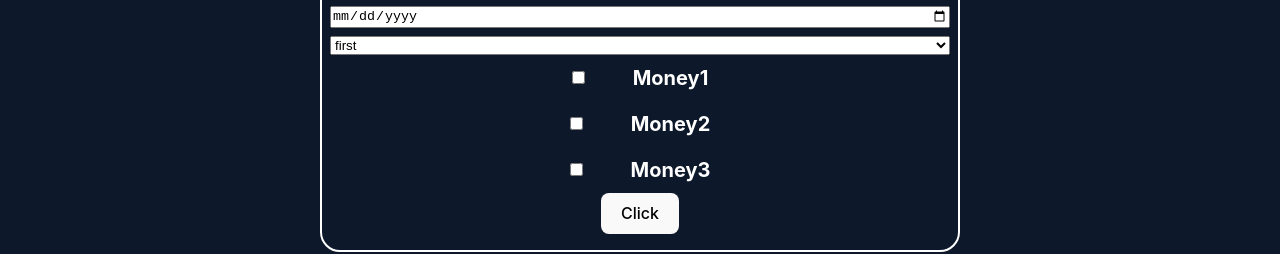
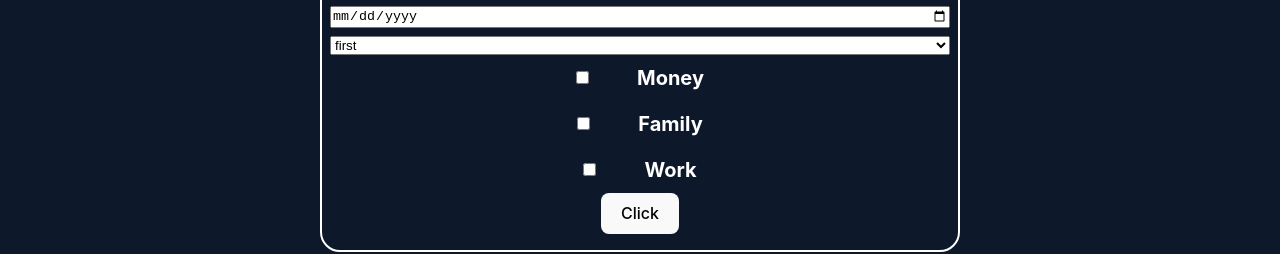
Before and after one commit to LineCoran/react-components, a React (Vite) app: page /#/ in a window 1280 px wide. Shown: the part 163-417 px from the top of the page. Built offline with nearby package versions, Linux system fonts and the light colour scheme.

Commit message:
feat: create checkbox element

```diff
--- /dev/null
+++ b/src/components/UI/Checkbox/Checkbox.tsx
@@ -0,0 +1,12 @@
+import { forwardRef } from 'react';
+
+interface CheckboxProps {
+  name: string;
+}
+
+export const Checkbox = forwardRef<HTMLInputElement, CheckboxProps>((props, ref) => (
+  <div className="checkbox">
+    <input type="checkbox" ref={ref} id={props.name} name={props.name} value={props.name} />
+    <p>{props.name}</p>
+  </div>
+));
--- a/src/pages/Forms/Form.tsx
+++ b/src/pages/Forms/Form.tsx
@@ -1,6 +1,7 @@
 import React, { Component } from 'react';
 import Container from '../../components/Container/Container';
 import NavBar from '../../components/NavBar/NavBar';
+import { Checkbox } from '../../components/UI/Checkbox/Checkbox';
 import './Form.css';
 
 type FormState = {
@@ -17,15 +18,17 @@ export default class Form extends Component<object, FormState> {
   dateInput = React.createRef<HTMLInputElement>();
   selectInput = React.createRef<HTMLSelectElement>();
 
-  checkboxes = [
-    React.createRef<HTMLInputElement>(),
-    React.createRef<HTMLInputElement>(),
-    React.createRef<HTMLInputElement>(),
-  ];
+  chechbox1 = React.createRef<HTMLInputElement>();
+  chechbox2 = React.createRef<HTMLInputElement>();
+  chechbox3 = React.createRef<HTMLInputElement>();
+
+  checkboxesNames = ['Money', 'Family', 'Work'];
+  checkboxesRefs = [this.chechbox1, this.chechbox2, this.chechbox3];
 
   getCheckboxValue = function (allCheckbox: React.RefObject<HTMLInputElement>[]) {
     const result: string[] = [];
     allCheckbox.forEach((checkbox) => {
+      console.log(checkbox);
       if (checkbox.current?.checked) result.push(checkbox.current.value);
     });
     return result.join('---');
@@ -36,7 +39,7 @@ export default class Form extends Component<object, FormState> {
     const textInput = `Text: ${this.textInput.current?.value}\n`;
     const dateInput = `Date: ${this.dateInput.current?.value}\n`;
     const selectInput = `Selected: ${this.selectInput.current?.value}\n`;
-    const checkboxesValues = `Checkbox: ${this.getCheckboxValue(this.checkboxes)}\n`;
+    const checkboxesValues = `Checkbox: ${this.getCheckboxValue(this.checkboxesRefs)}\n`;
     alert(textInput + dateInput + selectInput + checkboxesValues);
   };
 
@@ -60,7 +63,10 @@ export default class Form extends Component<object, FormState> {
           </select>
 
           <fieldset className="fieldset">
-            <div className="checkbox">
+            {this.checkboxesNames.map((name, index) => (
+              <Checkbox key={index} ref={this.checkboxesRefs[index]} name={name} />
+            ))}
+            {/* <div className="checkbox">
               <input
                 type="checkbox"
                 ref={this.checkboxes[0]}
@@ -91,7 +97,7 @@ export default class Form extends Component<object, FormState> {
                 value="money3"
               />
               <p>Money3</p>
-            </div>
+            </div> */}
           </fieldset>
 
           <button onClick={(event) => this.showName(event)}>Click</button>
```
